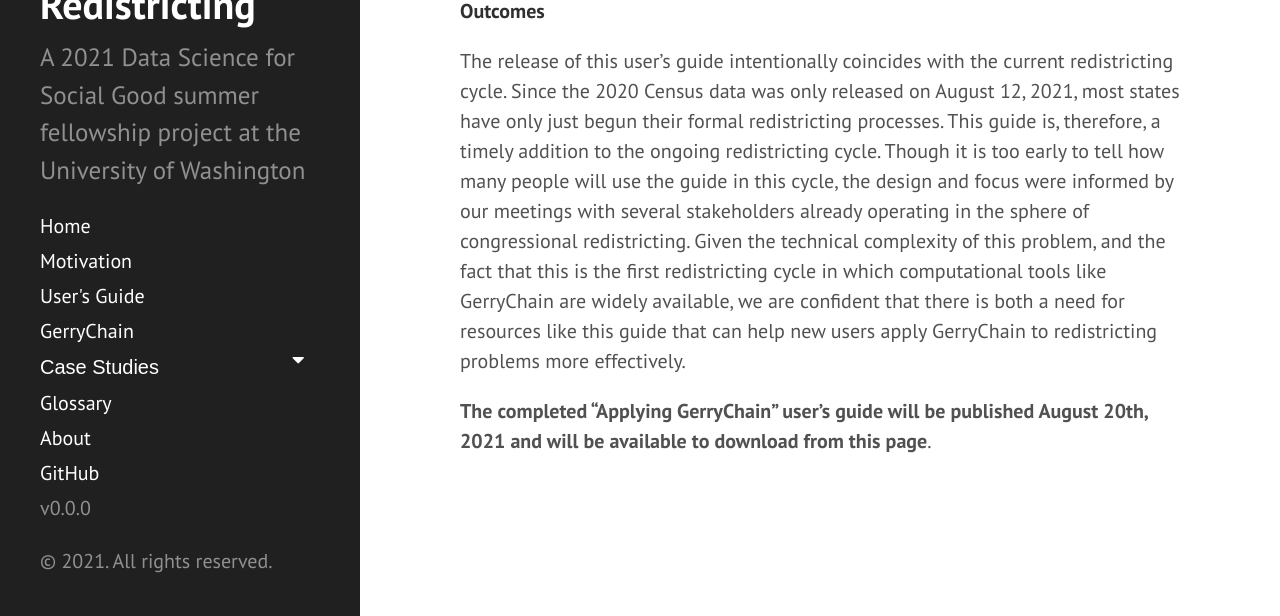
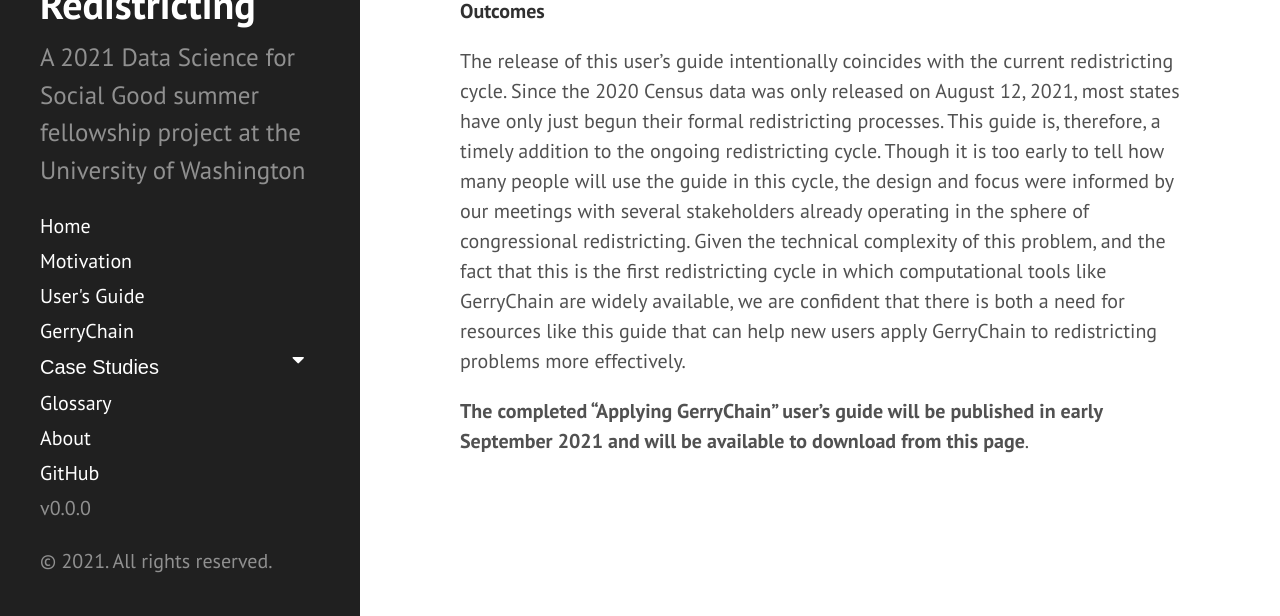
Before and after one commit to uwescience/DSSG2021-redistricting-website, a Jekyll site: the page built from guide.md, in a window 1280 px wide and 900 px high, scrolled down 670 px, cut to the strip 284-900 px from the top of the window. Built offline with Jekyll 4.4.1, drawn with Linux system fonts in a browser that asks for light colours.

Commit message:
Update guide.md

```diff
--- a/guide.md
+++ b/guide.md
@@ -13,4 +13,4 @@ The primary output of our project is a guide entitled *"Applying GerryChain: A U
 
 The release of this user's guide intentionally coincides with the current redistricting cycle. Since the 2020 Census data was only released on August 12, 2021, most states have only just begun their formal redistricting processes. This guide is, therefore, a timely addition to the ongoing redistricting cycle. Though it is too early to tell how many people will use the guide in this cycle, the design and focus were informed by our meetings with several stakeholders already operating in the sphere of congressional redistricting. Given the technical complexity of this problem, and the fact that this is the first redistricting cycle in which computational tools like GerryChain are widely available, we are confident that there is both a need for resources like this guide that can help new users apply GerryChain to redistricting problems more effectively.
 
-<b>The completed "Applying GerryChain" user's guide will be published August 20th, 2021 and will be available to download from this page</b>.
+<b>The completed "Applying GerryChain" user's guide will be published in early September 2021 and will be available to download from this page</b>.
```
